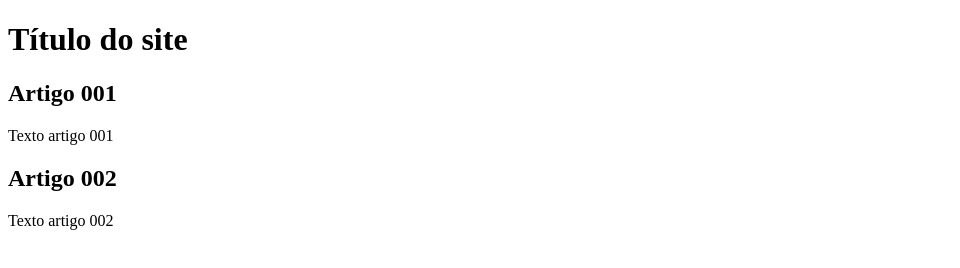
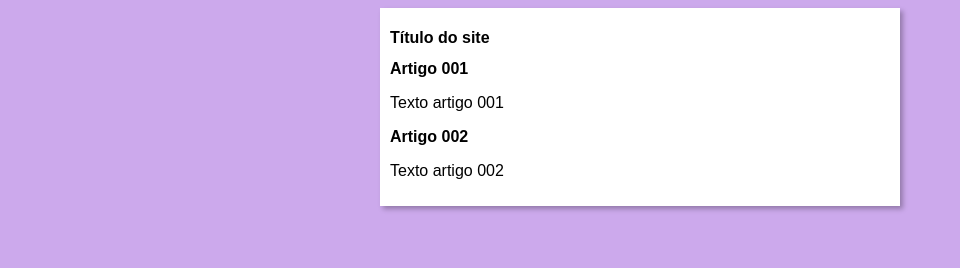
Before and after one commit to Alex-Vieira-Silva/projeto-site, a plain HTML site: page index.html in a window 1280 px wide. Shown: the whole page, without its empty margins (0-960 px from the left). Drawn offline with Linux system fonts and the light colour scheme.

Commit message:
inicie o design

```diff
--- /dev/null
+++ b/estilos/style.css
@@ -0,0 +1,16 @@
+*{
+    font-family: Arial, Helvetica, sans-serif;
+    font-size: 16px;
+}
+
+body{
+    background-color: rgb(204, 169, 236);
+}
+
+main{
+    background-color: white;
+    width: 500px;
+    margin: auto;
+    padding: 10px;
+    box-shadow: 3px 3px 5px rgba(0, 0, 0, 0.281);
+}
--- a/index.html
+++ b/index.html
@@ -3,6 +3,7 @@
 <head>
     <meta charset="UTF-8">
     <meta name="viewport" content="width=device-width, initial-scale=1.0">
+    <link rel="stylesheet" href="estilos/style.css">
     <title>Título do site</title>
 </head>
 <body>
```
